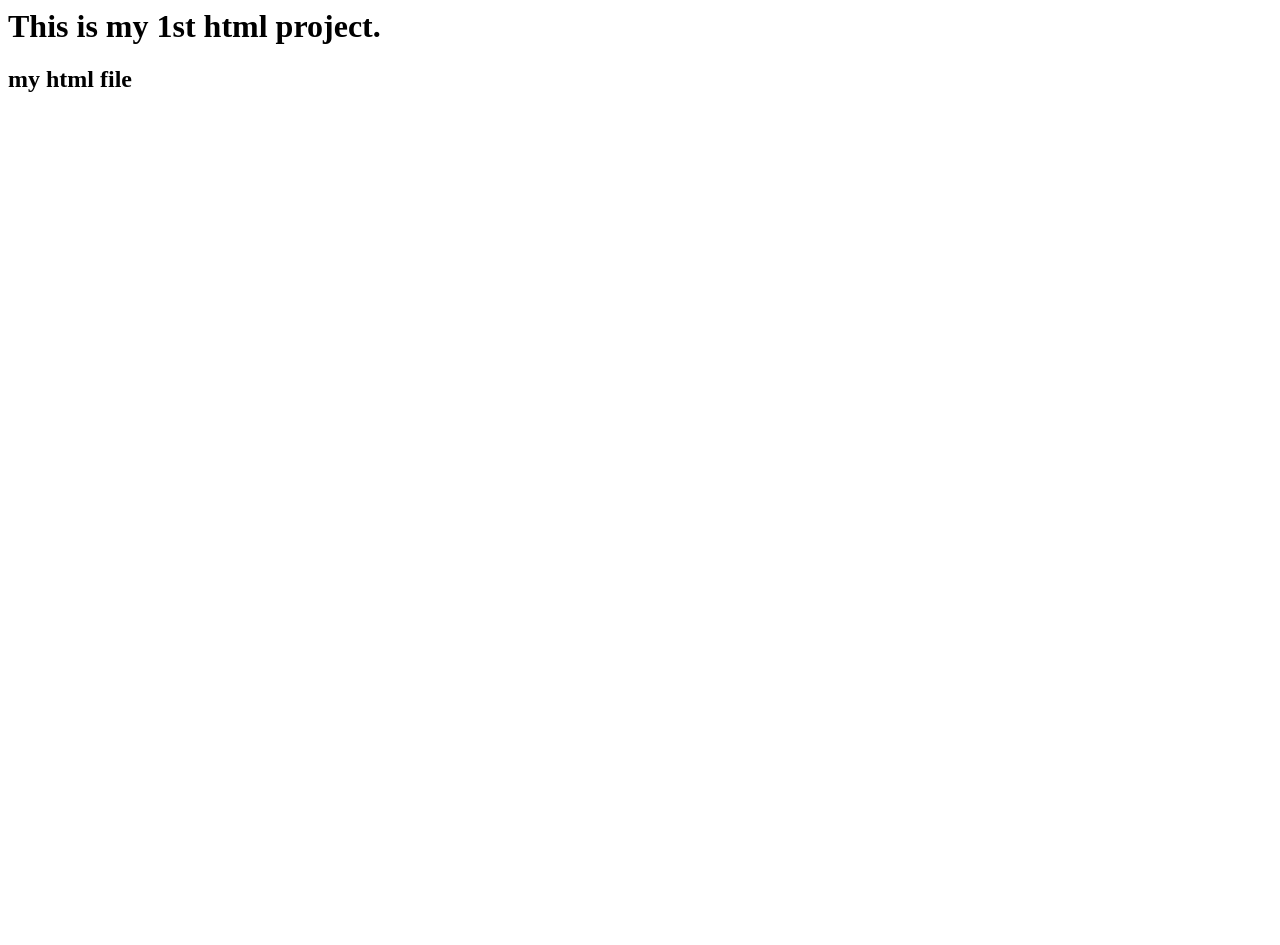
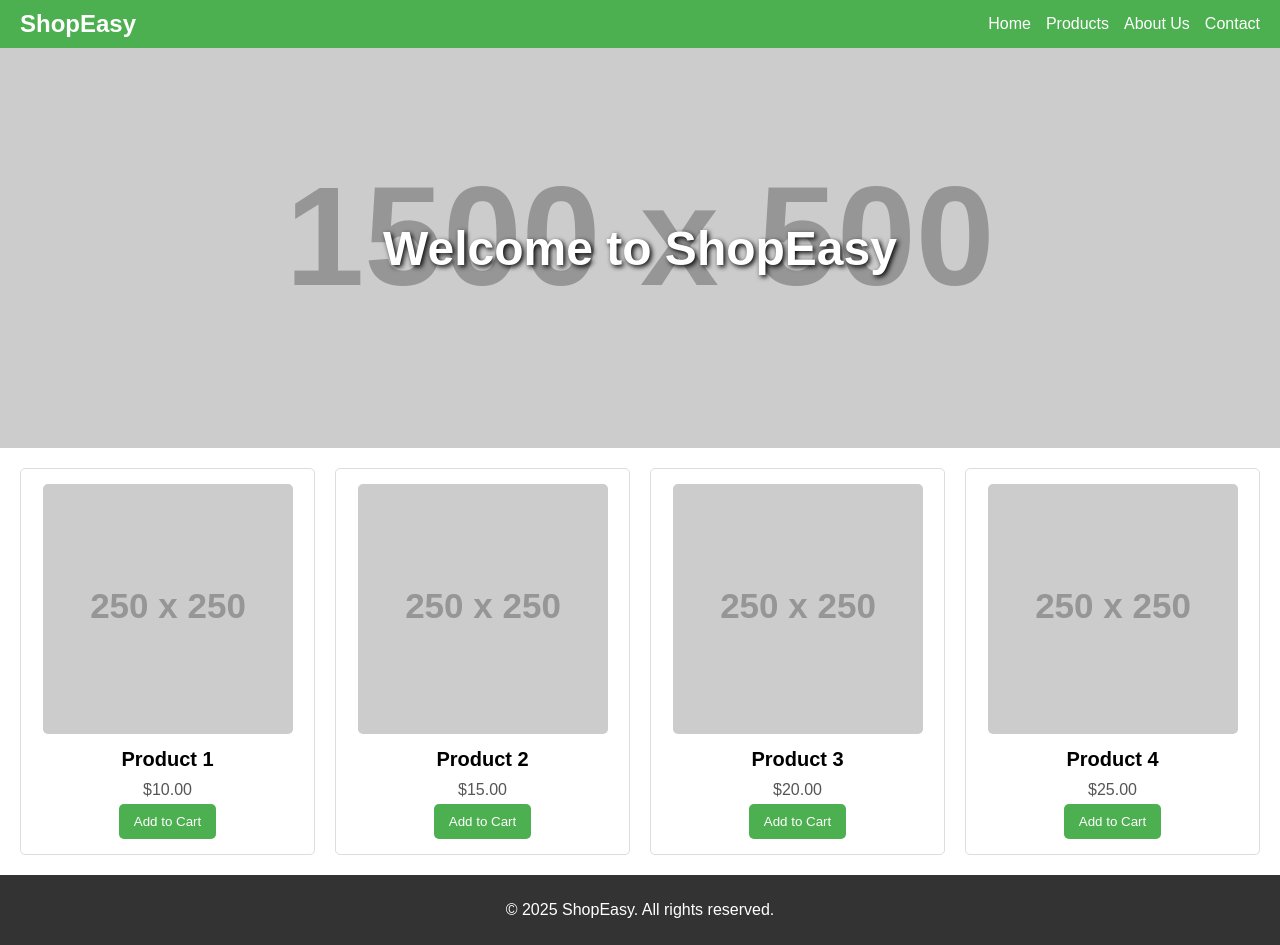
Before and after one commit to Taranveer125395/Basic_HTML_Tags_Learning, a plain HTML site: page index.html in a window 1280 px wide. Before the commit the page ends 800 px from the top, so only its background shows below. Drawn offline with Linux system fonts and the light colour scheme; placeholder pictures from the web are drawn by us.

Commit message:
Modified File

```diff
--- a/index.html
+++ b/index.html
@@ -1,15 +1,163 @@
-<html>
-    <head>
-        <title>
-            This is my 1st html file.
-        </title>
-    </head>
-    <body>
-        <h1>
-            This is my 1st html project.
-        </h1>
-        <h2>
-            my html file
-        </h2>
-    </body>
+<!DOCTYPE html>
+<html lang="en">
+<head>
+    <meta charset="UTF-8">
+    <meta name="viewport" content="width=device-width, initial-scale=1.0">
+    <title>E-Commerce Home</title>
+    <style>
+        /* General Styles */
+        body {
+            font-family: Arial, sans-serif;
+            margin: 0;
+            padding: 0;
+        }
+
+        header {
+            background-color: #4CAF50;
+            color: white;
+            padding: 10px 20px;
+            display: flex;
+            justify-content: space-between;
+            align-items: center;
+        }
+
+        header h1 {
+            margin: 0;
+            font-size: 24px;
+        }
+
+        nav {
+            display: flex;
+            gap: 15px;
+        }
+
+        nav a {
+            color: white;
+            text-decoration: none;
+            font-size: 16px;
+        }
+
+        nav a:hover {
+            text-decoration: underline;
+        }
+
+        .banner {
+            background: url('https://via.placeholder.com/1500x500') no-repeat center center/cover;
+            height: 400px;
+            display: flex;
+            justify-content: center;
+            align-items: center;
+            color: white;
+            text-shadow: 2px 2px 5px black;
+        }
+
+        .banner h2 {
+            font-size: 48px;
+            margin: 0;
+        }
+
+        .products {
+            padding: 20px;
+            display: grid;
+            grid-template-columns: repeat(auto-fit, minmax(250px, 1fr));
+            gap: 20px;
+        }
+
+        .product {
+            border: 1px solid #ddd;
+            border-radius: 5px;
+            padding: 15px;
+            text-align: center;
+            transition: transform 0.3s;
+        }
+
+        .product:hover {
+            transform: scale(1.05);
+        }
+
+        .product img {
+            max-width: 100%;
+            height: auto;
+            border-radius: 5px;
+        }
+
+        .product h3 {
+            font-size: 20px;
+            margin: 10px 0;
+        }
+
+        .product p {
+            margin: 5px 0;
+            color: #555;
+        }
+
+        .product button {
+            background-color: #4CAF50;
+            color: white;
+            border: none;
+            padding: 10px 15px;
+            border-radius: 5px;
+            cursor: pointer;
+        }
+
+        .product button:hover {
+            background-color: #45a049;
+        }
+
+        footer {
+            background-color: #333;
+            color: white;
+            text-align: center;
+            padding: 10px 0;
+        }
+    </style>
+</head>
+<body>
+
+<header>
+    <h1>ShopEasy</h1>
+    <nav>
+        <a href="#">Home</a>
+        <a href="#">Products</a>
+        <a href="#">About Us</a>
+        <a href="#">Contact</a>
+    </nav>
+</header>
+
+<div class="banner">
+    <h2>Welcome to ShopEasy</h2>
+</div>
+
+<section class="products">
+    <div class="product">
+        <img src="https://via.placeholder.com/250" alt="Product 1">
+        <h3>Product 1</h3>
+        <p>$10.00</p>
+        <button>Add to Cart</button>
+    </div>
+    <div class="product">
+        <img src="https://via.placeholder.com/250" alt="Product 2">
+        <h3>Product 2</h3>
+        <p>$15.00</p>
+        <button>Add to Cart</button>
+    </div>
+    <div class="product">
+        <img src="https://via.placeholder.com/250" alt="Product 3">
+        <h3>Product 3</h3>
+        <p>$20.00</p>
+        <button>Add to Cart</button>
+    </div>
+    <div class="product">
+        <img src="https://via.placeholder.com/250" alt="Product 4">
+        <h3>Product 4</h3>
+        <p>$25.00</p>
+        <button>Add to Cart</button>
+    </div>
+</section>
+
+<footer>
+    <p>&copy; 2025 ShopEasy. All rights reserved.</p>
+</footer>
+
+</body>
 </html>
```
